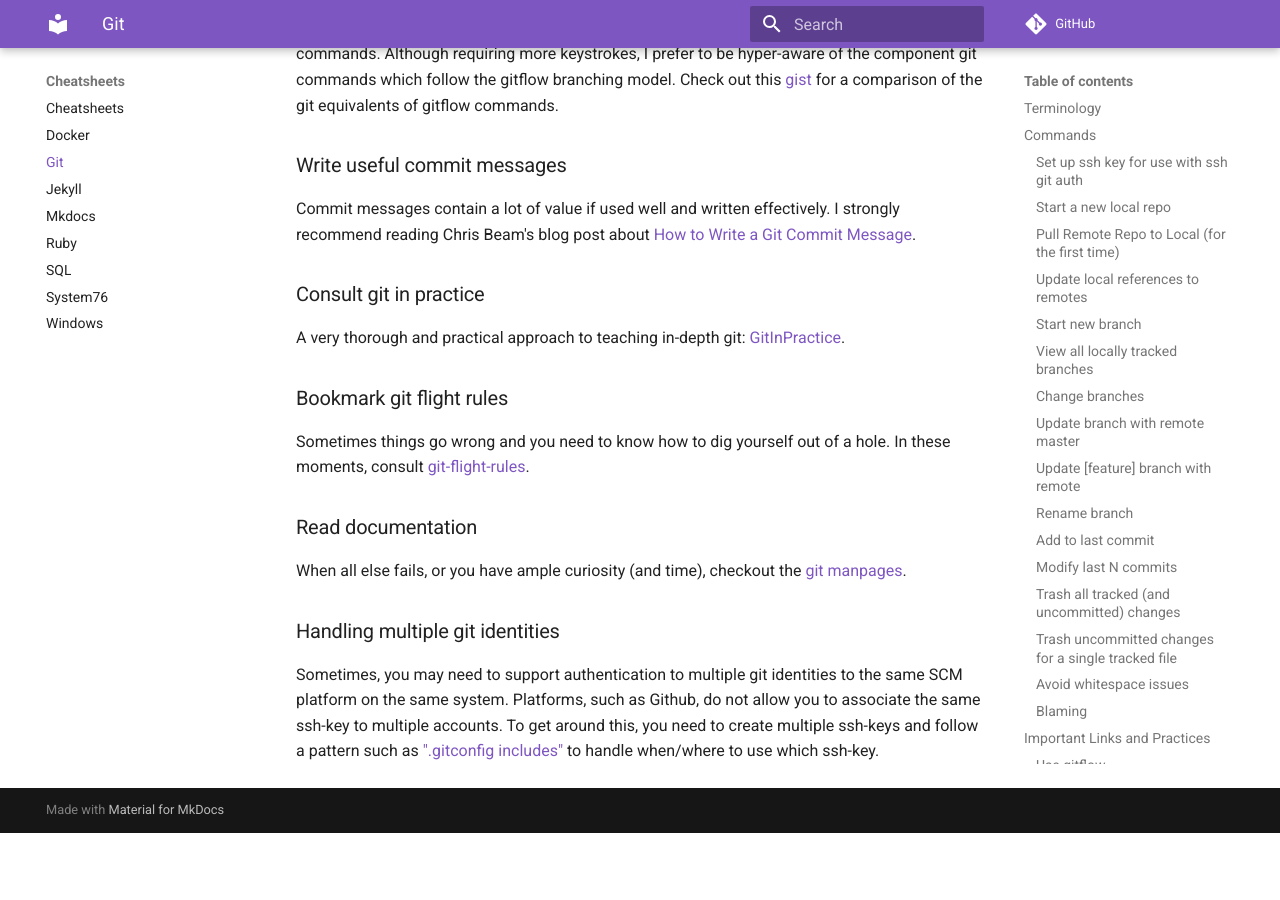
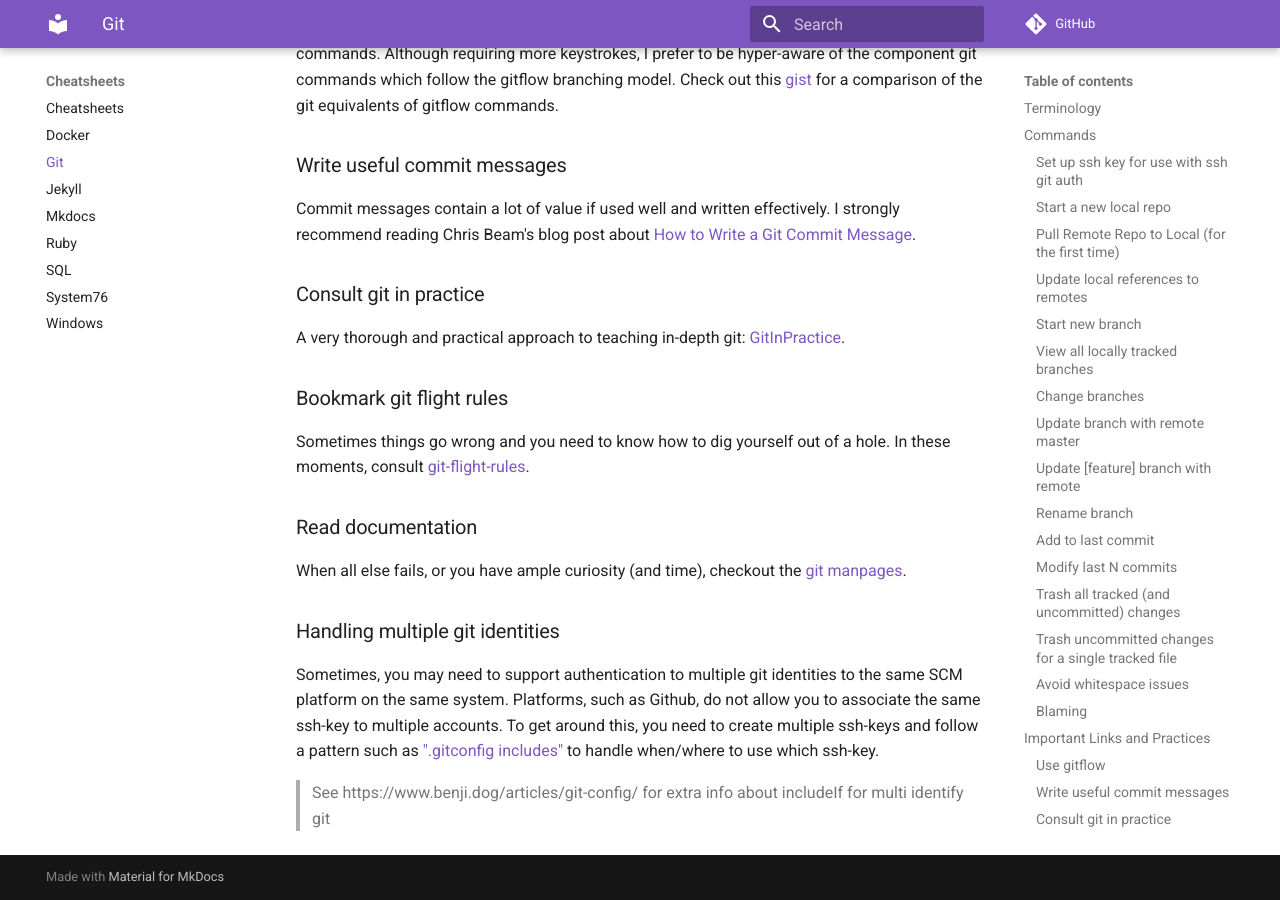
Before and after one commit to dlstadther/cheatsheets, an MkDocs documentation site: the page built from cheatsheets/git.md, in a window 1280 px wide and 900 px high, scrolled down 4779 px. Built offline with MkDocs 1.6.1 and Material for MkDocs 9.7.7, drawn with Linux system fonts in a browser that asks for light colours; comment, search, counter and statistics services are not loaded; before the commit the page ends 5612 px from its top, so only the background shows below that.

Commit message:
add link for extra info around multi-identity git config

```diff
--- a/cheatsheets/git.md
+++ b/cheatsheets/git.md
@@ -210,3 +210,5 @@ Sometimes, you may need to support authentication to multiple git identities to
 platform on the same system. Platforms, such as Github, do not allow you to associate the same
 ssh-key to multiple accounts. To get around this, you need to create multiple ssh-keys and follow a
 pattern such as [".gitconfig includes"](https://garrit.xyz/posts/2023-10-13-organizing-multiple-git-identities) to handle when/where to use which ssh-key.
+
+> See https://www.benji.dog/articles/git-config/ for extra info about includeIf for multi identify git
```
